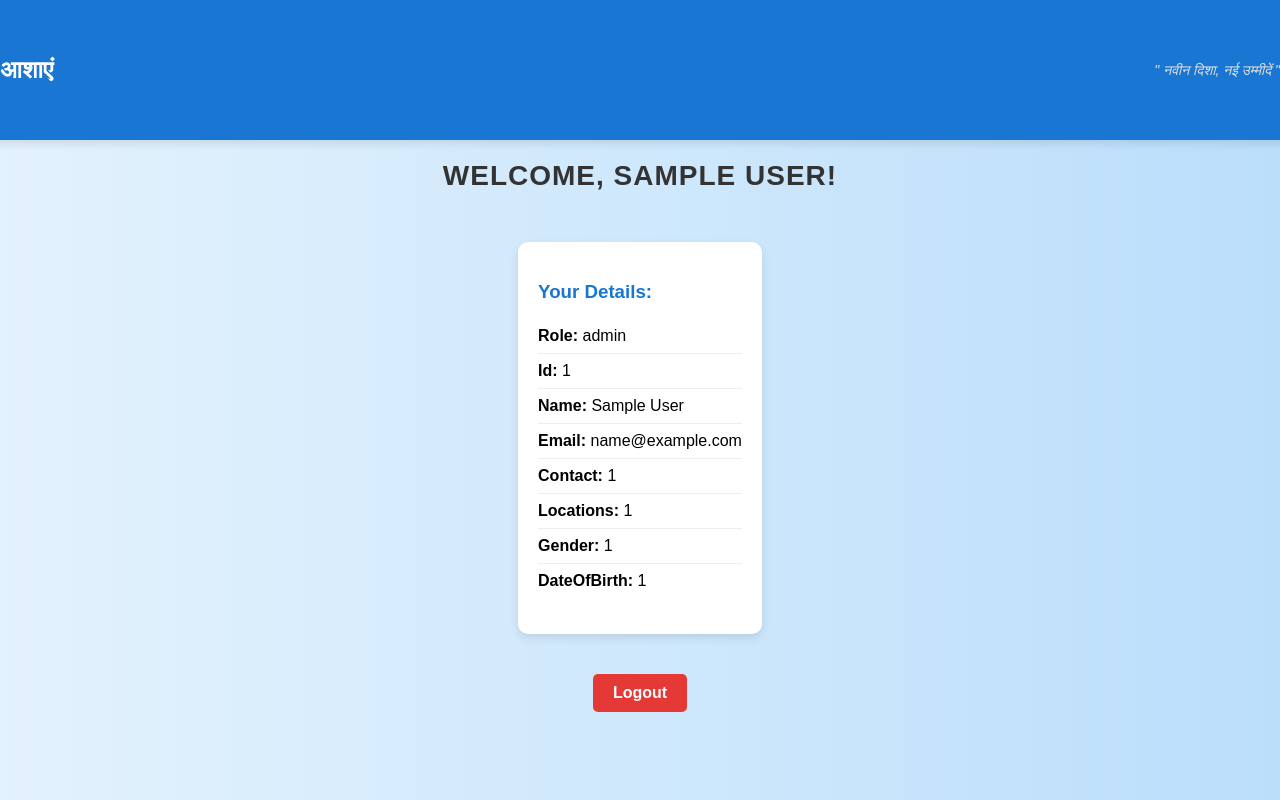
After one commit to akshayvenu/Techvanza2025, a PHP site: page / in a window 1280 px wide. The commit adds this page. Run offline with PHP 8.4, Linux system fonts and the light colour scheme; the visitor is signed in with stand-in values (Sample User, id 1).

Commit message:
Added Profile

```diff
--- a/Backend/dashboard.php
+++ /dev/null
@@ -1,5 +0,0 @@
-<?php
-
-echo "<h1?> Hello YOYO</h1>";
-
-?>
--- /dev/null
+++ b/Backend/index.php
@@ -0,0 +1,132 @@
+<?php
+session_start();
+
+// ini_set('display_errors','Off');
+
+// Check if the user is logged in
+if (!isset($_SESSION['email'])) {
+    header('Location: Login-Form.php'); // Redirect to login page if not logged in
+    exit;
+}
+
+// Welcome message
+$role = $_SESSION['role'];
+$name = $_SESSION['name'];
+?>
+
+<!DOCTYPE html>
+<html lang="en">
+<head>
+    <meta charset="UTF-8">
+    <meta name="viewport" content="width=device-width, initial-scale=1.0">
+    <title>Dashboard</title>
+    <link href="./style/authentication.css" rel="stylesheet">
+    <style>
+        .user-details {
+            background: #fff;
+            padding: 20px;
+            border-radius: 10px;
+            box-shadow: 0 4px 10px rgba(0, 0, 0, 0.1);
+            max-width: 600px;
+            margin: 20px auto;
+        }
+
+        .user-details h3 {
+            margin-bottom: 10px;
+            color: #1976d2;
+        }
+
+        .user-details ul {
+            list-style: none;
+            padding: 0;
+        }
+
+        .user-details ul li {
+            padding: 8px 0;
+            border-bottom: 1px solid #eee;
+        }
+
+        .user-details ul li:last-child {
+            border-bottom: none;
+        }
+
+        .navbar {
+            background-color: #1976d2;
+            color: white;
+            padding: 10px 20px;
+            text-align: center;
+        }
+
+        .navbar .title {
+            font-size: 24px;
+            font-weight: bold;
+        }
+
+        .navbar .tagline {
+            font-size: 14px;
+            font-style: italic;
+            color: #e0e0e0;
+        }
+
+        h2 {
+            text-align: center;
+            color: #333;
+            margin-top: 20px;
+        }
+
+        .logout-btn {
+            display: block;
+            margin: 20px auto;
+            padding: 10px 20px;
+            background-color: #e53935;
+            color: white;
+            font-size: 16px;
+            font-weight: bold;
+            border: none;
+            border-radius: 5px;
+            cursor: pointer;
+            transition: background-color 0.3s ease;
+            text-align: center;
+            text-decoration: none;
+            max-width: 150px;
+        }
+
+        .logout-btn:hover {
+            background-color: #c62828;
+        }
+    </style>
+</head>
+<body>
+
+    <div class="navbar">
+        <span class="title">आशाएं</span>
+        <span class="tagline">" नवीन दिशा, नई उम्मीदें "</span>
+    </div>
+
+    <h2>Welcome, <?php echo htmlspecialchars($name); ?>!</h2>
+
+    <div class="user-details">
+        <h3>Your Details:</h3>
+        <ul>
+        <?php
+foreach ($_SESSION as $key => $value) {
+    echo "<li><strong>" . ucfirst(htmlspecialchars($key)) . ":</strong> ";
+
+    // Check if the value is an array
+    if (is_array($value)) {
+        echo "<pre>" . htmlspecialchars(print_r($value, true)) . "</pre>";
+    } else {
+        echo htmlspecialchars($value);
+    }
+
+    echo "</li>";
+}
+?>
+        </ul>
+    </div>
+
+    <!-- Logout Button -->
+    <a href="./php/Logout.php" class="logout-btn">Logout</a>
+
+</body>
+</html>
```
Also changed, not shown: Backend/Login-form.php (+18 -0 lines), Backend/Registration-form.php (+17 -0 lines), Backend/php/Login-form.php (+34 -10 lines), Backend/php/Logout.php (added, +11 -0 lines), Backend/style/password.css (added, +78 -0 lines).
